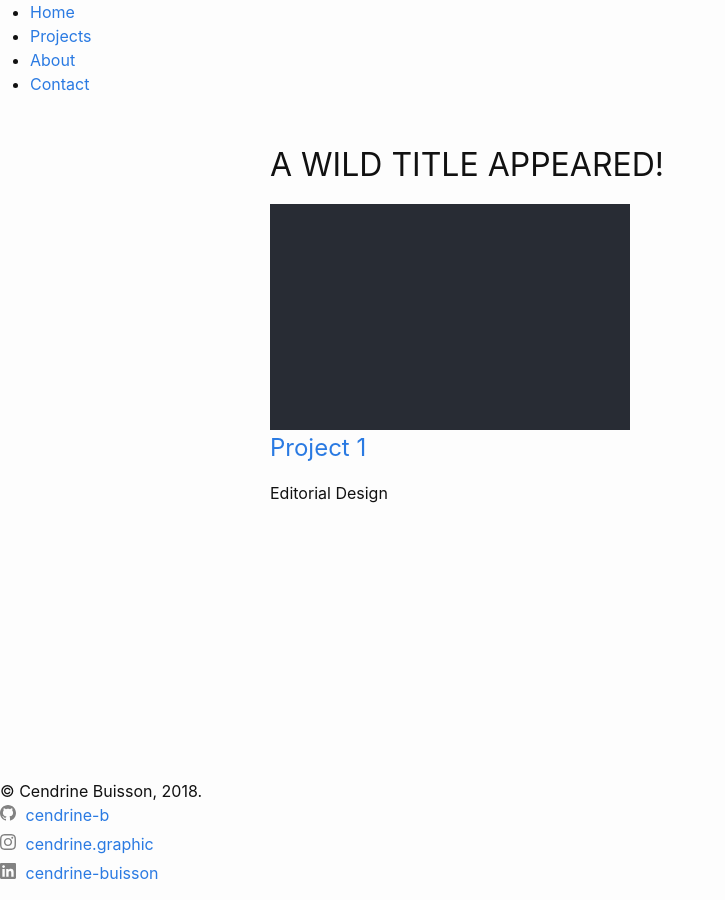
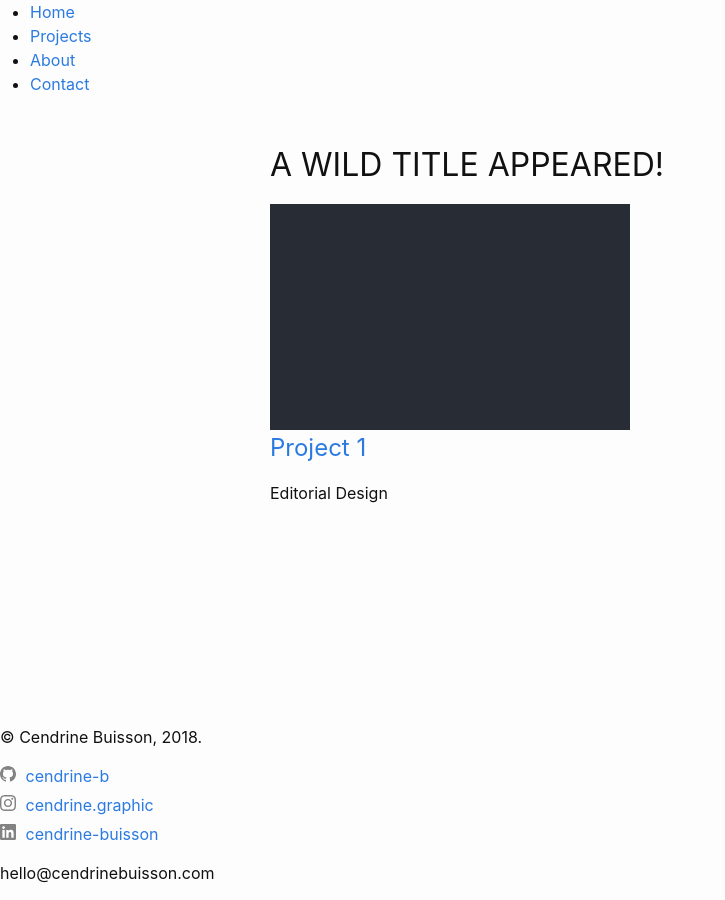
Before and after one commit to cendrine-b/cendrine-b.github.io, a Jekyll site: the page built from index.html, in a window 1280 px wide. Shown: the whole page, without its empty margins (0-725 px from the left). Built offline with Jekyll 4.4.1, drawn with Linux system fonts in a browser that asks for light colours.

Commit message:
Add mail to footer

```diff
--- a/_includes/footer.html
+++ b/_includes/footer.html
@@ -1,43 +1,7 @@
 <footer>
-  <div>&copy Cendrine Buisson, 2018.</div>
+  <p>&copy Cendrine Buisson, 2018.</p>
   <div>
     {%- include social.html -%}
   </div>
+  <p>{{ site.email }}</p>
 </footer>
-
-
-<!-- <footer class="site-footer h-card">
-  <data class="u-url" href="{{ "/" | relative_url }}"></data>
-
-  <div class="wrapper">
-
-    <h2 class="footer-heading">{{ site.title | escape }}</h2>
-
-    <div class="footer-col-wrapper">
-      <div class="footer-col footer-col-1">
-        <ul class="contact-list">
-          <li class="p-name">
-            {%- if site.author -%}
-              {{ site.author | escape }}
-            {%- else -%}
-              {{ site.title | escape }}
-            {%- endif -%}
-            </li>
-            {%- if site.email -%}
-            <li><a class="u-email" href="mailto:{{ site.email }}">{{ site.email }}</a></li>
-            {%- endif -%}
-        </ul>
-      </div>
-
-      <div class="footer-col footer-col-2">
-        {%- include social.html -%}
-      </div>
-
-      <div class="footer-col footer-col-3">
-        <p>{{- site.description | escape -}}</p>
-      </div>
-    </div>
-
-  </div>
-
-</footer> -->
```
